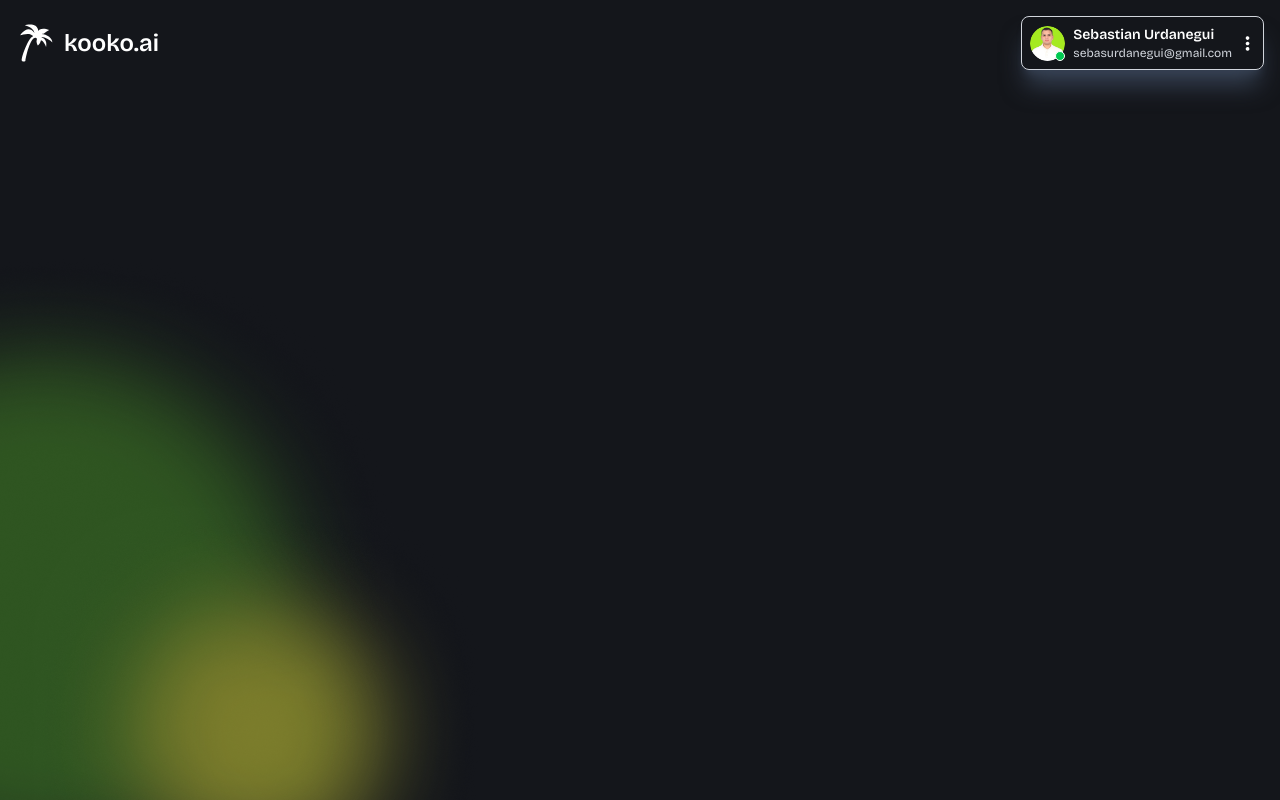
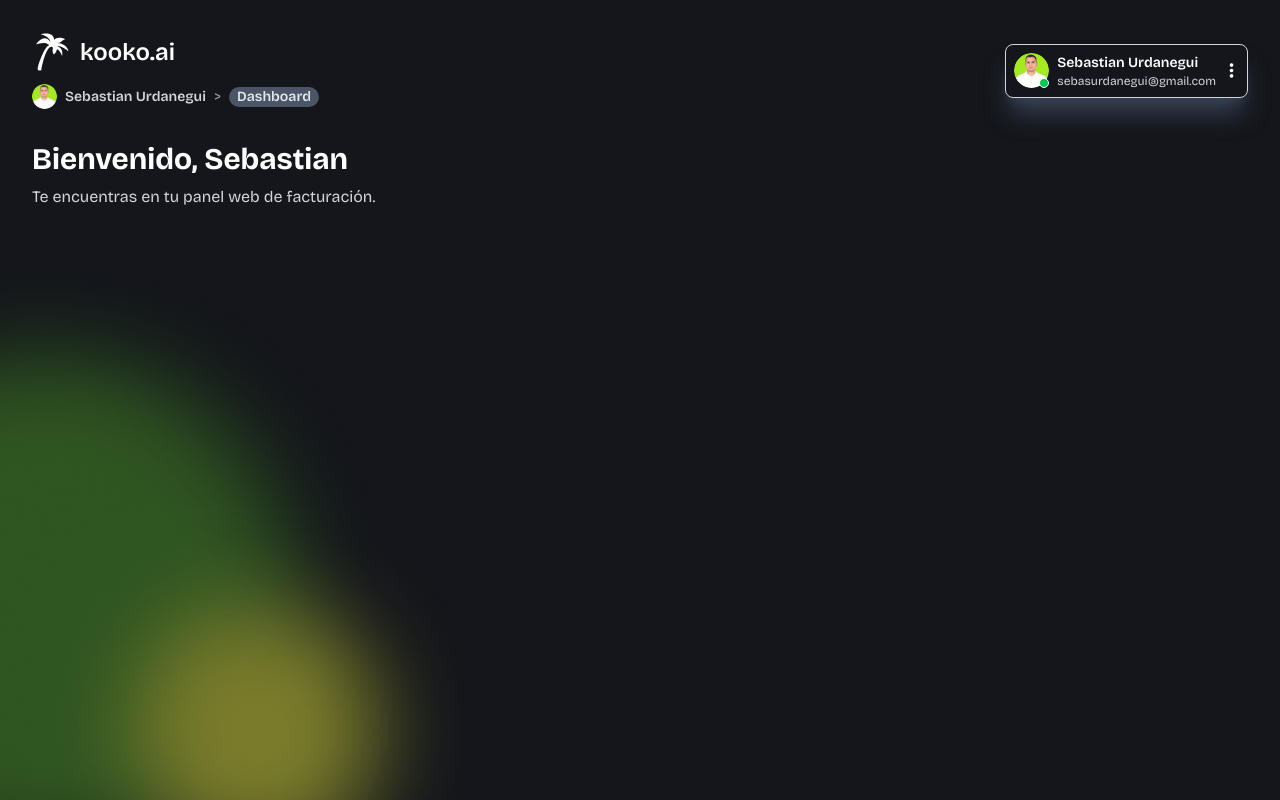
Before and after one commit to SebastianUrdaneguiBisalaya/kooko-ai-frontend, a Next.js app: page /home in a window 1280 px wide. Built offline with nearby package versions, Linux system fonts and the light colour scheme; what @midudev/tailwind-animations would draw is missing.

Commit message:
feat: implement a breadcrumbs component

```diff
--- a/src/app/home/page.tsx
+++ b/src/app/home/page.tsx
@@ -2,16 +2,23 @@
 
 import Icon from "@/components/icon";
 import UserProfile from "@/components/home/user-profile";
+import Breadcrumbs from "@/components/home/breadcrumbs";
 
 export default function Home() {
 	return (
-		<div className="flex w-full p-4">
-			<header className="flex flex-row justify-between items-center w-full">
-				<Icon />
+		<div className="flex flex-col w-full p-4">
+			<header className="flex flex-row justify-between items-center w-full p-4">
+				<div className="flex flex-col items-start gap-3">
+					<Icon />
+					<Breadcrumbs name="Sebastian Urdanegui" title="Dashboard" />
+				</div>
 				<UserProfile name="Sebastian Urdanegui" email="sebasurdanegui@gmail.com" />
 			</header>
-			<main className="">
-				<div></div>
+			<main className="flex flex-col items-start p-4">
+				<div className="flex flex-col items-start gap-2">
+					<h1 className="font-bold text-white text-lg sm:text-xl md:text-3xl">Bienvenido, Sebastian</h1>
+					<h2 className="text-gray-300 text-base md:text-md">Te encuentras en tu panel web de facturación.</h2>
+				</div>
 			</main>
 		</div>
 	)
--- /dev/null
+++ b/src/components/home/breadcrumbs.tsx
@@ -0,0 +1,23 @@
+import Image from "next/image"
+
+type BreadcrumbsProps = {
+	name: string;
+	title: string;
+}
+
+export default function Breadcrumbs({  name, title }: BreadcrumbsProps) {
+	return (
+		<div className="flex gap-2 items-center">
+			<Image
+				src="/profile-pic.png"
+				width={25}
+				height={25}
+				className="rounded-xl"
+				alt="User profile"
+			/>
+			<span className="text-gray-300 text-sm font-semibold">{name}</span>
+			<span className="text-gray-400 text-sm">&gt;</span>
+			<span className="text-gray-200 rounded-xl text-sm font-semibold px-2 bg-gray-600">{title}</span>
+		</div>
+	)
+}
```
